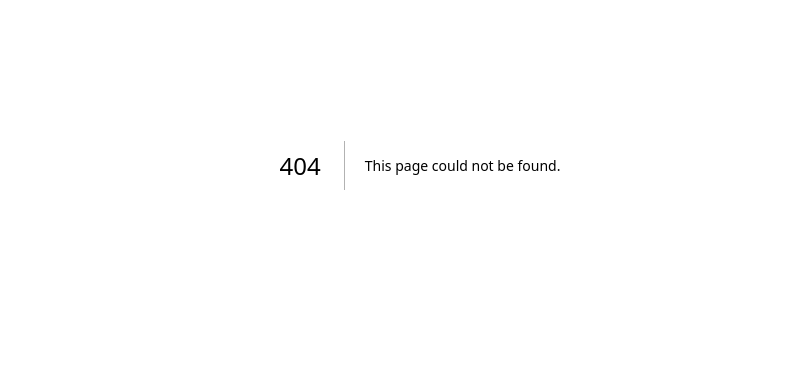
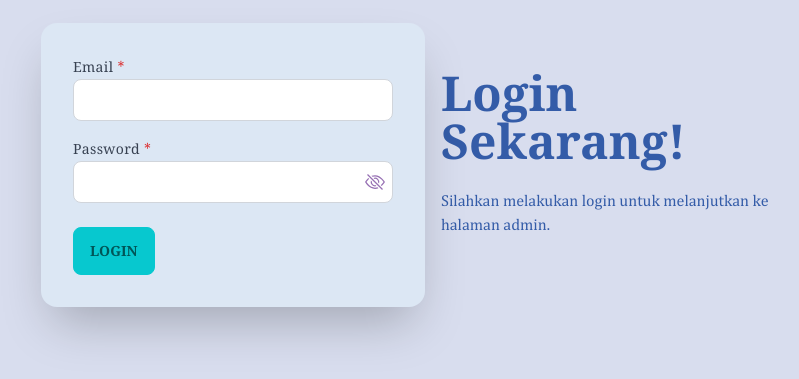
Before and after one commit to SmartHagar/uogp_perpus, a Next.js app: page /login in a window 1280 px wide. Before the commit this address had no page. Shown: the part 235-614 px from the top of the page, without its empty margins (220-1019 px from the left). Built offline with nearby package versions, Linux system fonts and the light colour scheme.

Commit message:
tambah login dan logout

```diff
--- /dev/null
+++ b/src/app/(auth)/login/FormLogin.tsx
@@ -0,0 +1,48 @@
+/** @format */
+"use client";
+import InputTextDefault from "@/components/input/InputTextDefault";
+import InputTextPassword from "@/components/input/InputTextPassword";
+import React, { FC } from "react";
+
+type Props = {
+  register: any;
+  errors: any;
+  control: any;
+  watch: any;
+  setValue: any;
+};
+
+const FormLogin: FC<Props> = ({
+  register,
+  errors,
+  control,
+  watch,
+  setValue,
+}) => {
+  return (
+    <>
+      <InputTextDefault
+        label="Email"
+        name="email"
+        register={register}
+        required
+        minLength={2}
+        errors={errors.email}
+        addClass="col-span-4"
+        type="email"
+      />
+      <InputTextPassword
+        label="Password"
+        name="password"
+        register={register}
+        required
+        minLength={3}
+        errors={errors.password}
+        addClass="w-[100%] mt-2"
+        type="password"
+      />
+    </>
+  );
+};
+
+export default FormLogin;
--- /dev/null
+++ b/src/app/(auth)/login/page.tsx
@@ -0,0 +1,107 @@
+/** @format */
+"use client";
+import useLogin from "@/stores/auth/login";
+import { useRouter } from "next/navigation";
+import React, { useEffect, useState } from "react";
+import { SubmitHandler, useForm } from "react-hook-form";
+import Cookies from "js-cookie";
+import FormLogin from "./FormLogin";
+import Spiner from "@/components/loading/Spiner";
+import BtnDefault from "@/components/button/BtnDefault";
+
+type Props = {};
+type Inputs = {
+  email: string;
+  password: string | number;
+};
+
+const Login = (props: Props) => {
+  // store
+  const { setLogin, cekToken } = useLogin();
+  const router = useRouter();
+
+  const [error, setError] = useState("");
+  const [isLoading, setIsLoading] = useState(false);
+
+  // jika sudah login
+  const fetchAuth = async () => {
+    const token = Cookies.get("token");
+    if (token) {
+      const cekAuth = await cekToken();
+      console.log({ cekAuth });
+      if (!cekAuth?.error) {
+        const role = cekAuth?.data?.data?.user?.role;
+        // redirect to login
+        router.push(`/${role}`);
+      }
+    }
+    setIsLoading(false);
+  };
+  useEffect(() => {
+    if (typeof window !== "undefined") {
+      fetchAuth();
+    }
+  }, []);
+  // hook form
+  const {
+    register,
+    setValue,
+    control,
+    watch,
+    handleSubmit,
+    formState: { errors },
+  } = useForm<Inputs>();
+
+  const onSubmit: SubmitHandler<Inputs> = async (row) => {
+    setIsLoading(true);
+    setError("");
+    const res = await setLogin(row);
+    if (res?.error) {
+      setError(res?.error?.pesan);
+    } else {
+      const { data } = res;
+      Cookies.set("token", data.token);
+      Cookies.set("role", data.role);
+      router.push(data.role);
+    }
+    setTimeout(() => {
+      setIsLoading(false);
+    }, 1000);
+  };
+
+  return (
+    <div className="hero min-h-screen bg-base-content text-base-100">
+      <div className="hero-content flex-col lg:flex-row-reverse">
+        <div className="text-center lg:text-left">
+          <h1 className="text-5xl font-bold">Login Sekarang!</h1>
+          <p className="py-6">
+            Silahkan melakukan login untuk melanjutkan ke halaman admin.
+          </p>
+        </div>
+        <div className="card shrink-0 w-full max-w-sm shadow-2xl bg-neutral-content">
+          {error && <div className="text-error p-2 text-center">{error}</div>}
+          <form onSubmit={handleSubmit(onSubmit)} className="card-body">
+            <FormLogin
+              register={register}
+              errors={errors}
+              control={control}
+              watch={watch}
+              setValue={setValue}
+            />
+            <div className="mt-4">
+              {isLoading ? (
+                <Spiner />
+              ) : (
+                <BtnDefault onClick={() => null} addClass="btn-primary">
+                  Login
+                </BtnDefault>
+              )}
+            </div>
+          </form>
+        </div>
+      </div>
+    </div>
+  );
+};
+
+export default Login;
--- a/src/app/admin/(dashboard)/page.tsx
+++ b/src/app/admin/(dashboard)/page.tsx
@@ -5,6 +5,7 @@ import { getKatalogAll } from "@/lib/getKatalog";
 import React, { useEffect, useState } from "react";
 
 const Home = () => {
+  // state
   const [katalogData, setKatalogData] = useState<any>();
   // get katalog
   useEffect(() => {
--- a/src/app/admin/layout.tsx
+++ b/src/app/admin/layout.tsx
@@ -1,14 +1,66 @@
 /** @format */
-
+"use client";
 import Sidebar from "@/components/sidebar/Sidebar";
 import ThemeChange from "@/components/support/ThemeChange";
-import React, { ReactNode } from "react";
+import useLogin from "@/stores/auth/login";
+import { usePathname, useRouter } from "next/navigation";
+import React, { ReactNode, useEffect, useState } from "react";
+import Cookies from "js-cookie";
+import Spiner from "@/components/loading/Spiner";
 
 type Props = {
   children: ReactNode;
 };
 
-const layout = (props: Props) => {
+const Layout = (props: Props) => {
+  // state
+  const [isLoading, setIsLoading] = useState(true);
+  // pathname
+  const pathname = usePathname();
+  // route
+  const route = useRouter();
+  const { cekToken } = useLogin();
+  const getCek = async () => {
+    const res = await cekToken();
+    if (res?.error) {
+      // redirect to login
+      route.push("/login");
+    } else {
+      const role = Cookies.get("role");
+      if (role !== "admin") {
+        route.push(`/${role}`);
+      }
+    }
+    return res;
+  };
+
+  useEffect(() => {
+    getCek();
+    return () => {};
+    // eslint-disable-next-line react-hooks/exhaustive-deps
+  }, [pathname]);
+
+  const loadData = async () => {
+    const cek = await getCek();
+    console.log({ cek });
+    if (!cek?.error) {
+      setIsLoading(false);
+    }
+  };
+
+  useEffect(() => {
+    loadData();
+    console.log("pertama render");
+    return () => {};
+  }, []);
+
+  if (isLoading) {
+    return (
+      <div className="flex min-h-screen h-screen justify-center items-center">
+        <Spiner />
+      </div>
+    );
+  }
   return (
     <div className="h-screen w-screen flex flex-col bg-base-100">
       <div className="flex h-16 w-full items-center justify-between">
@@ -34,4 +86,4 @@ const layout = (props: Props) => {
   );
 };
 
-export default layout;
+export default Layout;
--- a/src/components/input/InputTextPassword.tsx
+++ b/src/components/input/InputTextPassword.tsx
@@ -52,7 +52,7 @@ const InputTextPassword: FC<Props> = ({
       {required && <span className="ml-1 text-red-600">*</span>}
       <div className="relative">
         <input
-          className="w-full text-base px-4 py-2 border  border-gray-300 rounded-lg focus:outline-none focus:border-secondary"
+          className="w-full text-base px-4 py-2 border  border-gray-300 rounded-lg focus:outline-none focus:border-secondary bg-white"
           type={
             type === "password" ? (isTypePassword ? "text" : "password") : type
           }
--- a/src/components/sidebar/Sidebar.tsx
+++ b/src/components/sidebar/Sidebar.tsx
@@ -1,16 +1,34 @@
 /** @format */
 "use client";
-import React, { FC } from "react";
+import React, { FC, useState } from "react";
 import { adminMenus } from "./Menus";
 import Link from "next/link";
 import SubSide from "./SubSide";
-import { usePathname } from "next/navigation";
+import { usePathname, useRouter } from "next/navigation";
+import Cookies from "js-cookie";
+import BtnDefault from "../button/BtnDefault";
 
 type Props = {};
 
 const Sidebar: FC<Props> = () => {
   const pathname = usePathname();
+  const router = useRouter();
+
+  const [isLoading, setIsLoading] = useState(false);
+
+  const handleSingout = async () => {
+    setIsLoading(true);
+    // remove cookie token and role
+    Cookies.remove("token");
+    Cookies.remove("role");
+    Cookies.remove("dosen_id");
+    // redirect to roote page
+    router.push("/");
+    setIsLoading(false);
+  };
+
   return (
+    <>
       <ul className="menu w-56 h-full overflow-auto">
         {adminMenus.map((menu, index) =>
           menu?.subMenus ? (
@@ -32,6 +50,12 @@ const Sidebar: FC<Props> = () => {
           )
         )}
       </ul>
+      <div className="text-white absolute bottom-0 left-0 w-56 flex justify-center">
+        <BtnDefault onClick={handleSingout}>
+          {isLoading ? "Logout..." : "Logout"}
+        </BtnDefault>
+      </div>
+    </>
   );
 };
 
```
Also changed, not shown: 2 other files (tests, documents, lock files or other folders). Lines whose indentation alone changed are shown as unchanged.
